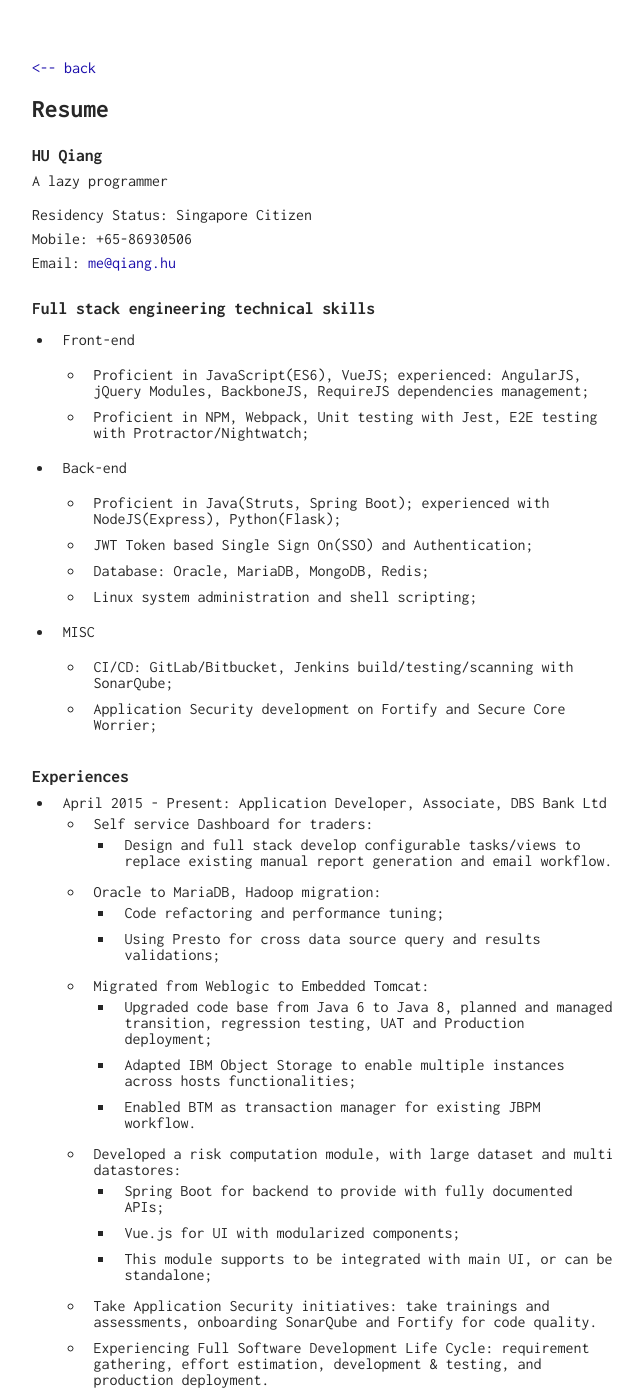
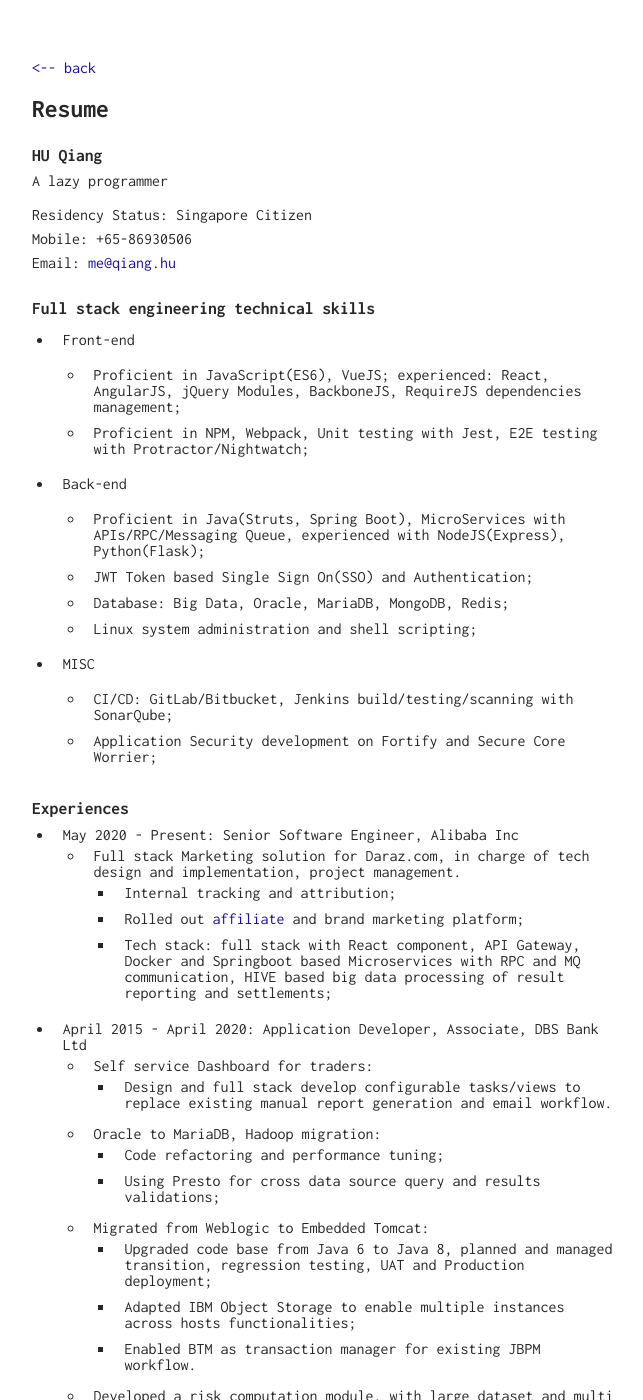
Before and after one commit to huqiang/huqiang.github.io, a Jekyll site: the page built from resume/index.markdown, in a window 1280 px wide and 1400 px high. Shown: the whole window, without its empty margins (308-951 px from the left). Built offline with Jekyll 4.4.1, drawn with Linux system fonts in a browser that asks for light colours.

Commit message:
Update experience

```diff
--- a/resume/index.markdown
+++ b/resume/index.markdown
@@ -20,14 +20,14 @@ _Email: <mailto:me@qiang.hu>_
 
 - Front-end
 
-  - Proficient in JavaScript(ES6), VueJS; experienced: AngularJS, jQuery Modules, BackboneJS, RequireJS dependencies management;
+  - Proficient in JavaScript(ES6), VueJS; experienced: React, AngularJS, jQuery Modules, BackboneJS, RequireJS dependencies management;
   - Proficient in NPM, Webpack, Unit testing with Jest, E2E testing with Protractor/Nightwatch;
 
 - Back-end
 
-  - Proficient in Java(Struts, Spring Boot); experienced with NodeJS(Express), Python(Flask);
+  - Proficient in Java(Struts, Spring Boot), MicroServices with APIs/RPC/Messaging Queue, experienced with NodeJS(Express), Python(Flask);
   - JWT Token based Single Sign On(SSO) and Authentication;
-  - Database: Oracle, MariaDB, MongoDB, Redis;
+  - Database: Big Data, Oracle, MariaDB, MongoDB, Redis;
   - Linux system administration and shell scripting;
 
 - MISC
@@ -37,7 +37,12 @@ _Email: <mailto:me@qiang.hu>_
 
 ## Experiences
 
-- April 2015 - Present: Application Developer, Associate, DBS Bank Ltd
+- May 2020 - Present: Senior Software Engineer, Alibaba Inc
+  - Full stack Marketing solution for Daraz.com, in charge of tech design and implementation, project management.
+    - Internal tracking and attribution;
+    - Rolled out [affiliate](https://www.phoneworld.com.pk/daraz-launches-affiliate-program/) and brand marketing platform;
+    - Tech stack: full stack with React component, API Gateway, Docker and Springboot based Microservices with RPC and MQ communication, HIVE based big data processing of result reporting and settlements;
+- April 2015 - April 2020: Application Developer, Associate, DBS Bank Ltd
   - Self service Dashboard for traders:
     - Design and full stack develop configurable tasks/views to replace existing manual report generation and email workflow.
   - Oracle to MariaDB, Hadoop migration:
```
